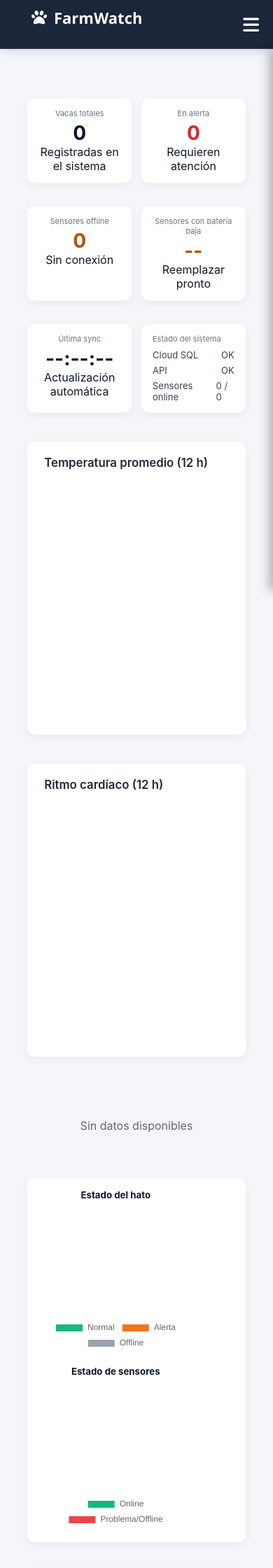
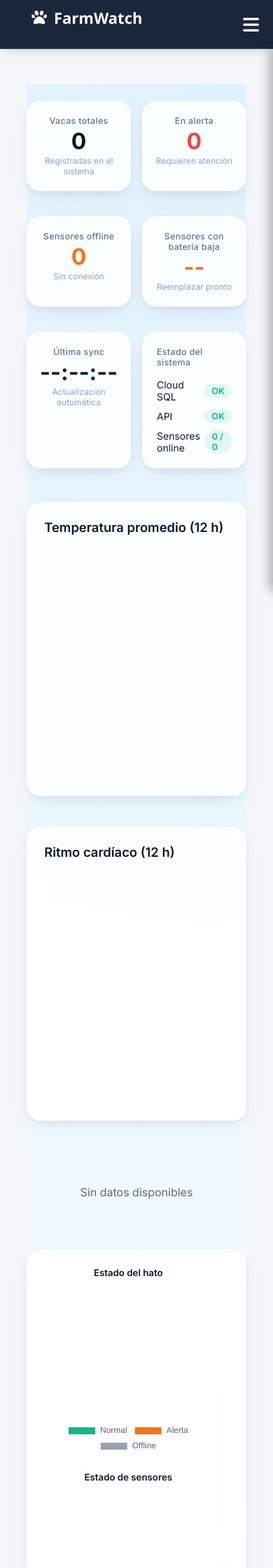
Before and after one commit to isarodri8914/farmwatch2.0, a Flask app: page /dashboard in a window 390 px wide. Shown: the top 2240 px of the page at 70% size. Run offline with Flask 3, Linux system fonts and the light colour scheme; the visitor is signed in with stand-in values (Sample User, id 1); data that the repository does not hold is empty; a map, chart or similar area stays blank.

Commit message:
Descripción de lo que cambiaste

```diff
--- a/static/css/dashboard.css
+++ b/static/css/dashboard.css
@@ -1,250 +1,290 @@
-/* dashboard.css - Estilo limpio, profesional y equilibrado */
+/* =============================================
+   DASHBOARD.CSS - Estilo Glassmorphism Profesional
+   ============================================= */
+
+:root {
+  --primary: #3b82f6;
+  --primary-dark: #2563eb;
+  --success: #10b981;
+  --warning: #f97316;
+  --danger: #ef4444;
+  --text: #0f172a;
+  --text-light: #64748b;
+  --bg-card: rgba(255, 255, 255, 0.85);
+  --border-glass: rgba(255, 255, 255, 0.6);
+}
 
 /* Base */
 .dash-shell {
-  padding: 20px 0;
+  padding: 24px 0;
   font-family: "Inter", system-ui, -apple-system, sans-serif;
-  color: #0f172a;
+  color: var(--text);
+  min-height: 100vh;
+  background: radial-gradient(circle at top right, #e0f2fe, #f0f9ff, #f8fafc);
+}
+
+/* ==================== TARJETAS ==================== */
+.card {
+  background: var(--bg-card);
+  backdrop-filter: blur(16px) saturate(180%);
+  -webkit-backdrop-filter: blur(16px) saturate(180%);
+  border-radius: 20px;
+  border: 1px solid var(--border-glass);
+  box-shadow: 0 10px 30px -10px rgba(15, 23, 42, 0.1),
+              0 4px 12px rgba(0, 0, 0, 0.05);
+  transition: all 0.3s cubic-bezier(0.4, 0, 0.2, 1);
+  overflow: hidden;
+}
+
+.card:hover {
+  transform: translateY(-4px);
+  box-shadow: 0 20px 40px -15px rgba(15, 23, 42, 0.15);
 }
 
 /* TOP ROW - Tarjetas resumen */
 .top-row .top-cards {
   display: grid;
-  grid-template-columns: repeat(auto-fit, minmax(140px, 1fr));
-  gap: 12px;
-  margin-bottom: 20px;
+  grid-template-columns: repeat(auto-fit, minmax(160px, 1fr));
+  gap: 16px;
+  margin-bottom: 28px;
 }
 
-.card {
-  background: #ffffff;
-  border-radius: 12px;
-  padding: 14px 16px;
-  box-shadow: 0 4px 12px rgba(16,24,40,0.05);
-  border: 1px solid rgba(15,23,42,0.04);
-  transition: transform 0.15s ease;
+.card.summary {
+  text-align: center;
+  padding: 20px 16px;
 }
 
-.card:hover {
-  transform: translateY(-2px);
+.meta {
+  font-size: 12.5px;
+  font-weight: 500;
+  color: var(--text-light);
+  margin-bottom: 6px;
+  letter-spacing: 0.3px;
 }
 
-/* Summary cards */
-.card.summary {
-  text-align: center;
+.big {
+  font-size: 32px;
+  font-weight: 700;
+  color: var(--text);
+  margin-bottom: 4px;
+  line-height: 1;
 }
-.meta {
-  font-size: 11px;
-  color: #6b7280;
-  margin-bottom: 4px;
+
+.big.alert { color: var(--danger); }
+.big.warn  { color: var(--warning); }
+
+.hint {
+  font-size: 12px;
+  color: #94a3b8;
 }
-.big {
-  font-size: 28px;
-  font-weight: 700;
-  color: #0f172a;
-}
-.big.alert { color: #dc2626; }
-.big.warn { color: #b45309; }
 
 /* System card */
+.system-card {
+  padding: 20px;
+}
+
 .system-card .system-list {
-  margin-top: 8px;
+  margin-top: 16px;
   display: flex;
   flex-direction: column;
-  gap: 6px;
+  gap: 10px;
 }
+
 .sys-row {
   display: flex;
   justify-content: space-between;
-  font-size: 13px;
-  color: #374151;
+  align-items: center;
+  font-size: 14px;
+  color: var(--text);
 }
 
-/* Middle layout - Gráficas + Mapa */
+.sys-row span:last-child {
+  font-weight: 600;
+  padding: 2px 10px;
+  border-radius: 9999px;
+  font-size: 12.5px;
+  background: rgba(16, 185, 129, 0.1);
+  color: var(--success);
+}
+
+/* ==================== MIDDLE ROW ==================== */
 .middle-row {
   display: grid;
-  grid-template-columns: 1fr 380px; /* gráficas ocupan más espacio */
-  gap: 20px;
-  align-items: stretch;
+  grid-template-columns: 1fr 400px;
+  gap: 24px;
+  align-items: start;
 }
 
 .left-pan {
   display: flex;
   flex-direction: column;
-  gap: 16px;
+  gap: 24px;
 }
 
 .right-pan {
   display: flex;
-  flex-direction: column;
 }
 
-/* Gráficas - más equilibradas */
+/* Gráficas */
 .chart-row {
-  display: flex;
-  flex-direction: column;
-  gap: 20px;
+  display: grid;
+  grid-template-columns: 1fr 1fr;
+  gap: 24px;
 }
 
 .chart-card {
+  height: 420px;
+  padding: 24px;
   position: relative;
-  height: 360px;               /* tamaño ideal: grande pero sin exceso */
-  padding: 1.25rem 1.5rem;
-  border-radius: 12px;
-  overflow: hidden;
-  background: white;
+  background: var(--bg-card);
+  backdrop-filter: blur(16px) saturate(180%);
 }
 
 .chart-card h4 {
-  margin: 0 0 12px 0;
+  margin: 0 0 20px 0;
+  font-size: 1.15rem;
   font-weight: 600;
-  font-size: 1.05rem;
-  color: #1e293b;
+  color: var(--text);
 }
 
 .chart-card canvas {
   position: absolute;
-  inset: 50px 0 1rem 0;        /* top 50px para título, bottom 1rem */
-  width: 100% !important;
-  height: auto !important;
+  inset: 70px 24px 24px 24px;
 }
 
-/* Selector de vacas - más profesional y arriba */
+/* Selector de vaca */
 .filter-container {
   display: flex;
   align-items: center;
-  justify-content: flex-start;
+  gap: 12px;
+  padding: 0 8px;
   margin-bottom: 12px;
-  padding: 0 1rem;
 }
 
 .filter-container label {
-  font-weight: 500;
-  color: #374151;
-  margin-right: 10px;
+  font-weight: 600;
+  color: var(--text-light);
   font-size: 0.95rem;
 }
 
 #cowSelect {
-  min-width: 180px;
-  padding: 0.45rem 0.9rem;
-  font-size: 0.9rem;
-  border: 1px solid #d1d5db;
-  border-radius: 6px;
+  padding: 10px 14px;
+  border: 1px solid #cbd5e1;
+  border-radius: 10px;
   background: white;
-  color: #1e293b;
-  cursor: pointer;
-  transition: all 0.2s;
+  font-size: 0.95rem;
+  min-width: 200px;
+  transition: all 0.25s ease;
 }
 
-#cowSelect:hover,
 #cowSelect:focus {
-  border-color: #3b82f6;
-  box-shadow: 0 0 0 3px rgba(59,130,246,0.15);
+  border-color: var(--primary);
+  box-shadow: 0 0 0 4px rgba(59, 130, 246, 0.15);
   outline: none;
 }
 
-/* Mapa - más grande y fluido */
+/* Mapa */
 .map-wrapper {
   flex: 1;
+  min-height: 620px;
+  max-height: 680px;
   padding: 0;
-  border-radius: 12px;
+  border-radius: 20px;
   overflow: hidden;
-  background: white;
-  box-shadow: 0 4px 12px rgba(16,24,40,0.05);
-}
-
-
-.map-wrapper {
-  flex: 1;
-  padding: 0;
-  border-radius: 12px;
-  overflow: hidden;
-  background: white;
-  box-shadow: 0 4px 12px rgba(16,24,40,0.05);
-  max-height: 600px;           /* ← altura máxima para no estirarse demasiado */
-  min-height: 400px;           /* mínimo para que se vea bien */
+  box-shadow: 0 10px 30px -10px rgba(15, 23, 42, 0.12);
 }
 
 .map {
-  height: 100% !important;     /* ocupa todo el wrapper */
+  height: 100% !important;
   width: 100%;
-  border-radius: 12px;
+  border-radius: 20px;
 }
 
-/* Small cards (donuts) */
+/* Small cards (Donuts) */
 .small-cards {
   display: flex;
-  gap: 16px;
-  padding: 16px;
-  justify-content: center;
+  gap: 20px;
+  padding: 24px;
+  background: var(--bg-card);
+  backdrop-filter: blur(16px);
+  border-radius: 20px;
 }
+
 .small-cards .mini {
   flex: 1;
-  max-width: 220px;
   text-align: center;
+  max-width: 240px;
 }
 
-/* Alerts panel */
+.small-cards h5 {
+  margin-bottom: 16px;
+  font-weight: 600;
+  color: var(--text);
+}
+
+/* Alertas */
 .alerts-panel {
-  padding: 14px;
+  padding: 24px;
+  background: var(--bg-card);
+  backdrop-filter: blur(16px);
 }
+
+.alerts-panel h4 {
+  margin-bottom: 18px;
+  color: var(--text);
+}
+
 .alerts-list {
   list-style: none;
   margin: 0;
   padding: 0;
-  max-height: 220px;
+  max-height: 260px;
   overflow-y: auto;
 }
+
 .alerts-list li {
-  padding: 10px 12px;
-  margin-bottom: 8px;
-  border-radius: 8px;
-  background: #f8fafc;
-  border: 1px solid #e2e8f0;
+  padding: 14px 16px;
+  margin-bottom: 10px;
+  border-radius: 12px;
+  background: rgba(248, 250, 252, 0.9);
+  border: 1px solid rgba(226, 232, 240, 0.8);
+  font-size: 14px;
+  transition: all 0.2s;
 }
 
-/* Responsive */
+.alerts-list li:hover {
+  background: white;
+  border-color: #cbd5e1;
+}
+
+/* ==================== RESPONSIVE ==================== */
 @media (max-width: 1200px) {
   .middle-row {
-    grid-template-columns: 1fr 340px;
-  }
-  .map {
-    min-height: 450px;
+    grid-template-columns: 1fr 360px;
   }
 }
 
-@media (max-width: 900px) {
+@media (max-width: 992px) {
   .middle-row {
     grid-template-columns: 1fr;
   }
   .right-pan {
     order: 2;
   }
-  .left-pan {
-    order: 1;
-  }
-  .top-row .top-cards {
-    grid-template-columns: repeat(3, 1fr);
-  }
-  .chart-card {
-    height: 320px;
-  }
-  .map {
-    min-height: 400px;
+  .chart-row {
+    grid-template-columns: 1fr;
   }
   .map-wrapper {
-    max-height: 500px;
-    min-height: 350px;
-
-}
+    min-height: 520px;
+  }
 }
 
-@media (max-width: 600px) {
+@media (max-width: 640px) {
   .top-row .top-cards {
     grid-template-columns: repeat(2, 1fr);
   }
   .chart-card {
-    height: 280px;
+    height: 360px;
   }
   .small-cards {
     flex-direction: column;
--- a/templates/dashboard.html
+++ b/templates/dashboard.html
@@ -4,6 +4,7 @@
 {% block extra_css %}
 <link rel="stylesheet" href="{{ url_for('static', filename='css/dashboard.css') }}">
 <link rel="stylesheet" href="https://unpkg.com/leaflet@1.9.4/dist/leaflet.css"/>
+<link rel="stylesheet" href="https://fonts.googleapis.com/css2?family=Inter:wght@400;500;600;700&display=swap">
 {% endblock %}
 
 {% block content %}
```
